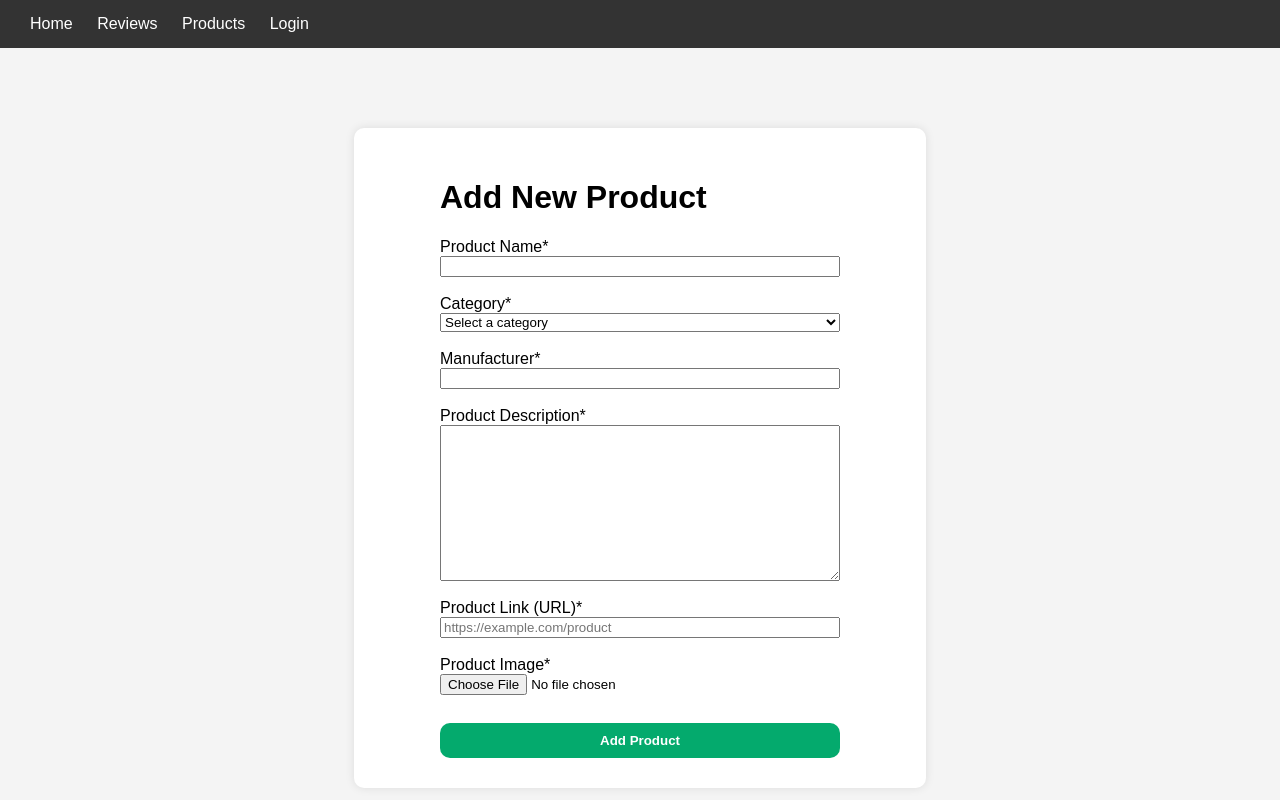
After one commit to LanNgai/Cat-sDelight_version5.0, a PHP site: page /products/AddProduct.php in a window 1280 px wide. The commit adds this page. Run offline with PHP 8.4, Linux system fonts and the light colour scheme.

Commit message:
Page to add products

```diff
--- /dev/null
+++ b/products/AddProduct.php
@@ -0,0 +1,76 @@
+<html lang="en">
+<head>
+    <meta charset="UTF-8">
+    <meta name="viewport" content="width=device-width, initial-scale=1.0">
+    <link rel="stylesheet" href="css/AddProduct.css">
+    <nav>
+        <div class='top-nav'>
+            <a href='../index.php'>Home</a>
+            <a href='../reviews/reviews.php'>Reviews</a>
+            <a href='products.php'>Products</a>
+            <a href='../login/login.php'>Login</a>
+        </div>
+    </nav>
+    <title>Add New Product</title>
+</head>
+<body>
+    <form method="post" action="PostProduct.php" enctype="multipart/form-data" class="product-form">
+        <div class="review">
+            <h1 id="title">Add New Product</h1>
+
+            <div class="form-group">
+                <label for="pName">Product Name*</label> <br>
+                <input type="text" id="product_name" name="pName" required class="form-control">
+            </div>
+
+            <br>
+
+            <div class="form-group">
+                <label for="category">Category*</label> <br>
+                <select id="product_type" name="category" required class="form-control">
+                    <option value="">Select a category</option>
+                    <option value="Toy">Toy</option>
+                    <option value="Food">Food</option>
+                    <option value="Litter">Litter</option>
+                    <option value="Misc">Miscellaneous</option>
+                </select>
+            </div>
+
+            <br>
+
+            <div class="form-group">
+                <label for="manufacturer">Manufacturer*</label> <br>
+                <input type="text" id="manufacturer" name="manufacturer" required class="form-control">
+            </div>
+
+            <br>
+
+            <div class="form-group">
+                <label for="description">Product Description*</label> <br>
+                <textarea id="description" name="description" rows="10" cols="50" required class="form-control"></textarea>
+            </div>
+
+            <br>
+
+            <div class="form-group">
+                <label for="product_link">Product Link (URL)*</label> <br>
+                <input type="url" id="product_link" name="product_link" required class="form-control"
+                       placeholder="https://example.com/product">
+            </div>
+
+            <br>
+
+            <div class="form-group">
+                <label for="product_image">Product Image*</label> <br>
+                <input type="file" id="product_image" name="product_image" accept="image/*" required class="form-control">
+            </div>
+
+            <br>
+
+            <div class="form-group">
+                <input type="submit" value="Add Product" id="submit" class="btn-submit">
+            </div>
+        </div>
+    </form>
+</body>
+</html>
--- /dev/null
+++ b/products/css/AddProduct.css
@@ -0,0 +1,63 @@
+nav {
+    background-color: #333;
+    color: white;
+    padding: 15px 20px;
+    display: flex;
+    justify-content: space-between;
+    align-items: center;
+}
+
+nav a {
+    color: white;
+    text-decoration: none;
+    margin: 0 10px;
+}
+
+nav a:hover {
+    background-color: #ddd;
+    color: black;
+}
+
+nav a.active {
+    background-color: #04AA6D;
+    color: white;
+}
+body {
+    font-family: Arial, sans-serif;
+    background-color: #f4f4f4;
+    margin: 0;
+    padding: 0;
+    height: 100vh;
+}
+form {
+    background-color: #fff;
+    padding: 30px;
+    border-radius: 10px;
+    box-shadow: 0 0 10px rgba(0, 0, 0, 0.1);
+    width: 40%;
+    margin: 80px auto;
+    display: flex;
+    flex-direction: column;
+    align-items: center;
+}
+form label, form input, form textarea, form select, .rating-container {
+    width: 100%;
+    max-width: 400px;
+}
+#submit {
+    padding: 10px 25px;
+    border-radius: 10px;
+    border: none;
+    background: #04AA6D;
+    color: white;
+    font-weight: bold;
+    cursor: pointer;
+    margin-top: 10px;
+}
+#submit:hover {
+    background: #038a5a;
+}
+.rating-container {
+    display: flex;
+    gap: 20px;
+}
```
Also changed, not shown: products/PostProduct.php (added, +7 -0 lines), products/products.class.php (+22 -1 lines).
